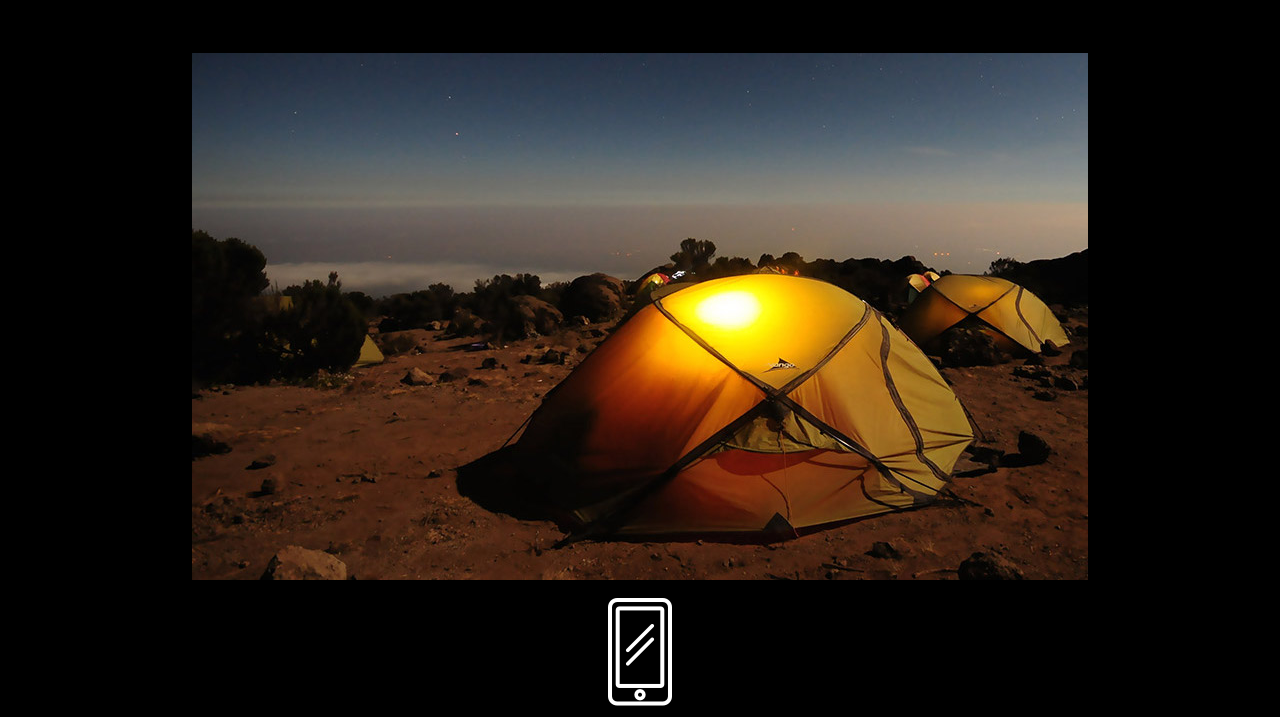
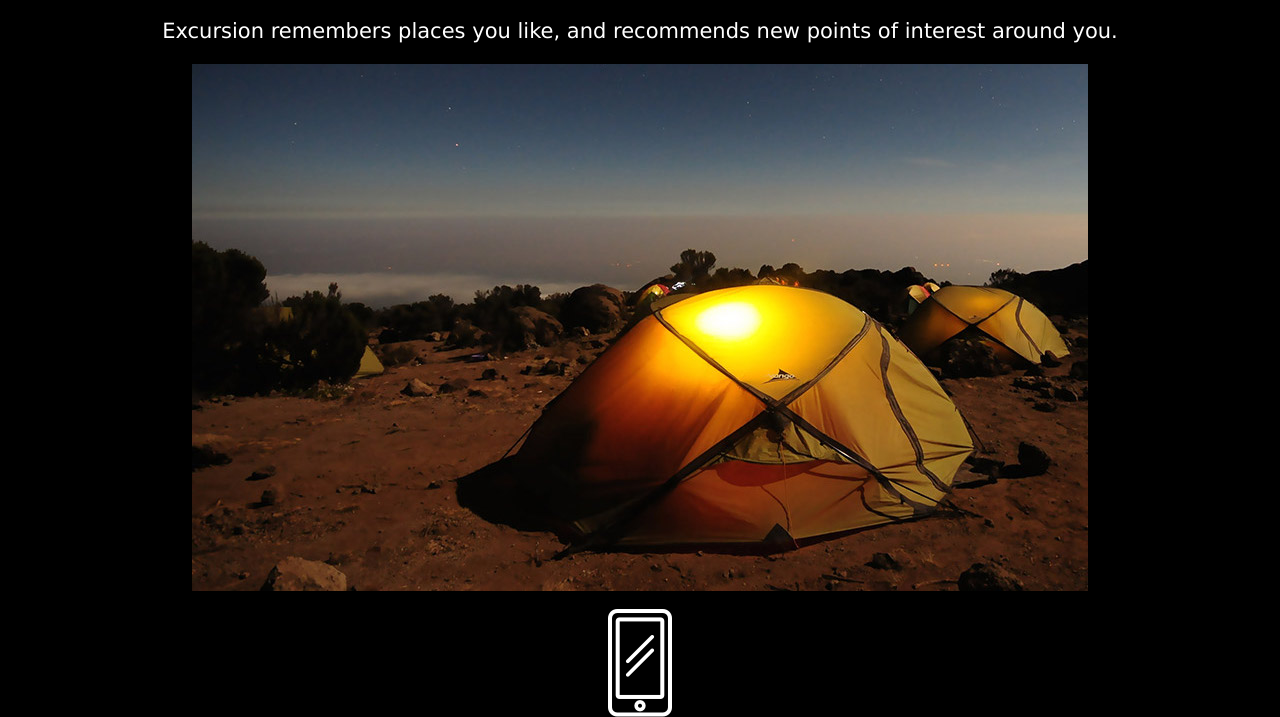
Before and after one commit to michaeluSG/Excursion, a plain HTML site: page index.html in a window 1280 px wide. Shown: the part 383-1100 px from the top of the page. Drawn offline with Linux system fonts and the light colour scheme; files that its build step writes are made by us from their sources; files whose address does not match are found by name.

Commit message:
final version

```diff
--- a/assets/css/style.css
+++ b/assets/css/style.css
@@ -27,3 +27,9 @@ h2{
   color: gray;
   text-align: right;
 }
+
+.travel.guide{
+  color: white;
+  font-size: 21px;
+  font-family: Verdana;
+}
--- a/index.html
+++ b/index.html
@@ -19,7 +19,7 @@
 
 <div>
   <h2>Your personal travel guide</h2>
-  <p>Excursion remembers places you like, and recommends new points of interest around you.</p>
+  <p class="travel guide">Excursion remembers places you like, and recommends new points of interest around you.</p>
   <img src="/Users/michaelulryck/Desktop/git-101/Codecademy_HTML/Excursion/assets/img/camp.jpg" alt="camp">
 </div>
 <br>
```
